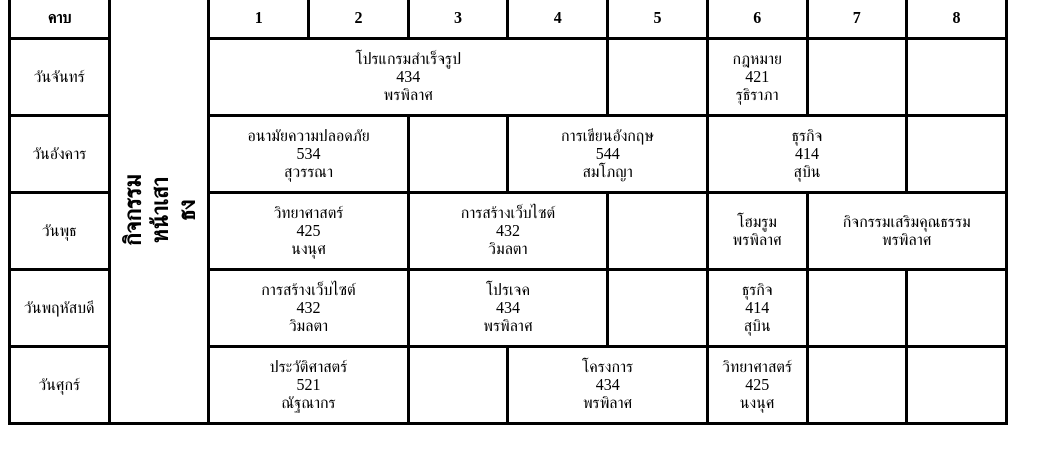
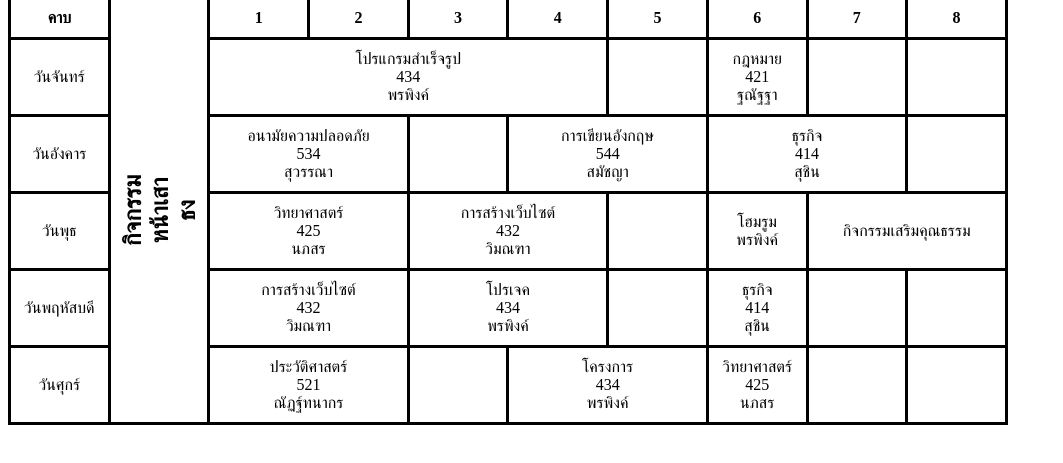
Before and after one commit to Kawin101010/aaaa1, a plain HTML site: page index.html in a window 1280 px wide. Shown: the part 153-616 px from the top of the page, without its empty margins (0-1063 px from the left). Drawn offline with Linux system fonts and the light colour scheme.

Commit message:
Update index.html

```diff
--- a/index.html
+++ b/index.html
@@ -80,9 +80,9 @@
         </tr>
         <tr>
             <td>วันจันทร์</td>
-            <td colspan="4">โปรแกรมสำเร็จรูป<br>434<br>พรพิลาศ</td>
+            <td colspan="4">โปรแกรมสำเร็จรูป<br>434<br>พรพิงค์</td>
             <td colspan="1"></td>
-            <td>กฎหมาย<br>421<br>รุธิราภา</td>
+            <td>กฎหมาย<br>421<br>ฐณัฐฐา</td>
             <td colspan="1"></td>
             <td colspan="1"></td>
         </tr>
@@ -90,33 +90,33 @@
             <td>วันอังคาร</td>
             <td colspan="2">อนามัยความปลอดภัย<br>534<br>สุวรรณา</td>
             <td colspan="1"></td>
-            <td colspan="2">การเขียนอังกฤษ<br>544<br>สมโภญา</td>
-            <td colspan="2">ธุรกิจ<br>414<br>สุบิน</td>
+            <td colspan="2">การเขียนอังกฤษ<br>544<br>สมัชญา</td>
+            <td colspan="2">ธุรกิจ<br>414<br>สุชิน</td>
             <td colspan="1"></td>
         </tr>
         <tr>
             <td>วันพุธ</td>
-            <td colspan="2">วิทยาศาสตร์<br>425<br>นงนุศ</td>
-            <td colspan="2">การสร้างเว็บไซต์<br>432<br>วิมลตา</td>
+            <td colspan="2">วิทยาศาสตร์<br>425<br>นภสร</td>
+            <td colspan="2">การสร้างเว็บไซต์<br>432<br>วิมณฑา</td>
             <td colspan="1"></td>
-            <td colspan="1">โฮมรูม<br>พรพิลาศ</td>
-            <td colspan="2">กิจกรรมเสริมคุณธรรม<br>พรพิลาศ</td>
+            <td colspan="1">โฮมรูม<br>พรพิงค์</td>
+            <td colspan="2">กิจกรรมเสริมคุณธรรม</td>
         </tr>
         <tr>
             <td>วันพฤหัสบดี</td>
-            <td colspan="2">การสร้างเว็บไซต์<br>432<br>วิมลตา</td>
-            <td colspan="2">โปรเจค<br>434<br>พรพิลาศ</td>
+            <td colspan="2">การสร้างเว็บไซต์<br>432<br>วิมณฑา</td>
+            <td colspan="2">โปรเจค<br>434<br>พรพิงค์</td>
             <td colspan="1"></td>
-            <td colspan="1">ธุรกิจ<br>414<br>สุบิน</td>
+            <td colspan="1">ธุรกิจ<br>414<br>สุชิน</td>
             <td colspan="1"></td>
             <td colspan="1"></td>
         </tr>
         <tr>
             <td>วันศุกร์</td>
-            <td colspan="2">ประวัติศาสตร์<br>521<br>ณัฐณากร</td>
+            <td colspan="2">ประวัติศาสตร์<br>521<br>ณัฏฐ์ทนากร</td>
             <td colspan="1"></td>
-            <td colspan="2">โครงการ<br>434<br>พรพิลาศ</td>
-            <td>วิทยาศาสตร์<br>425<br>นงนุศ</td>
+            <td colspan="2">โครงการ<br>434<br>พรพิงค์</td>
+            <td>วิทยาศาสตร์<br>425<br>นภสร</td>
             <td colspan="1"></td>
             <td colspan="1"></td>
         </tr>
```
